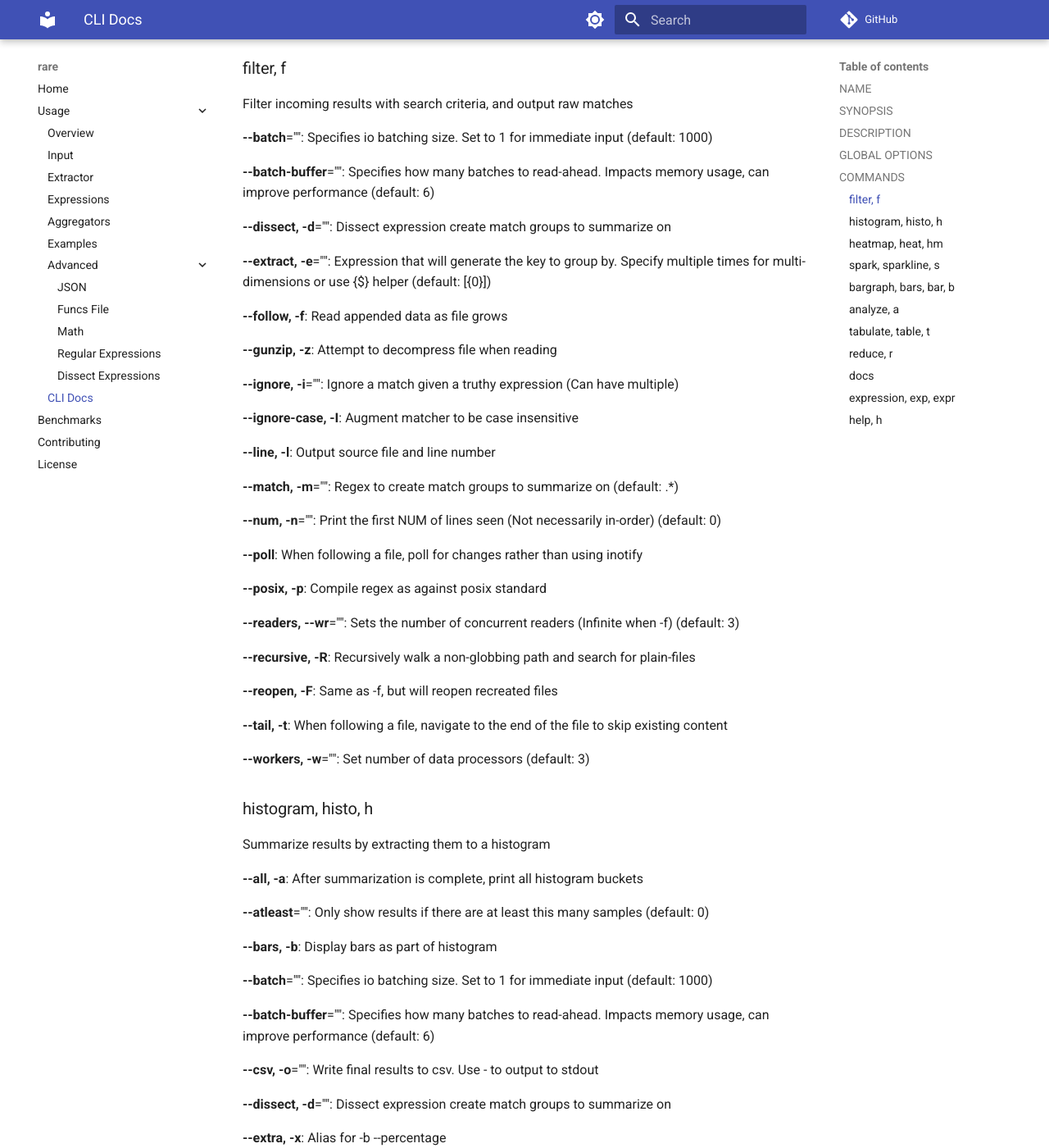
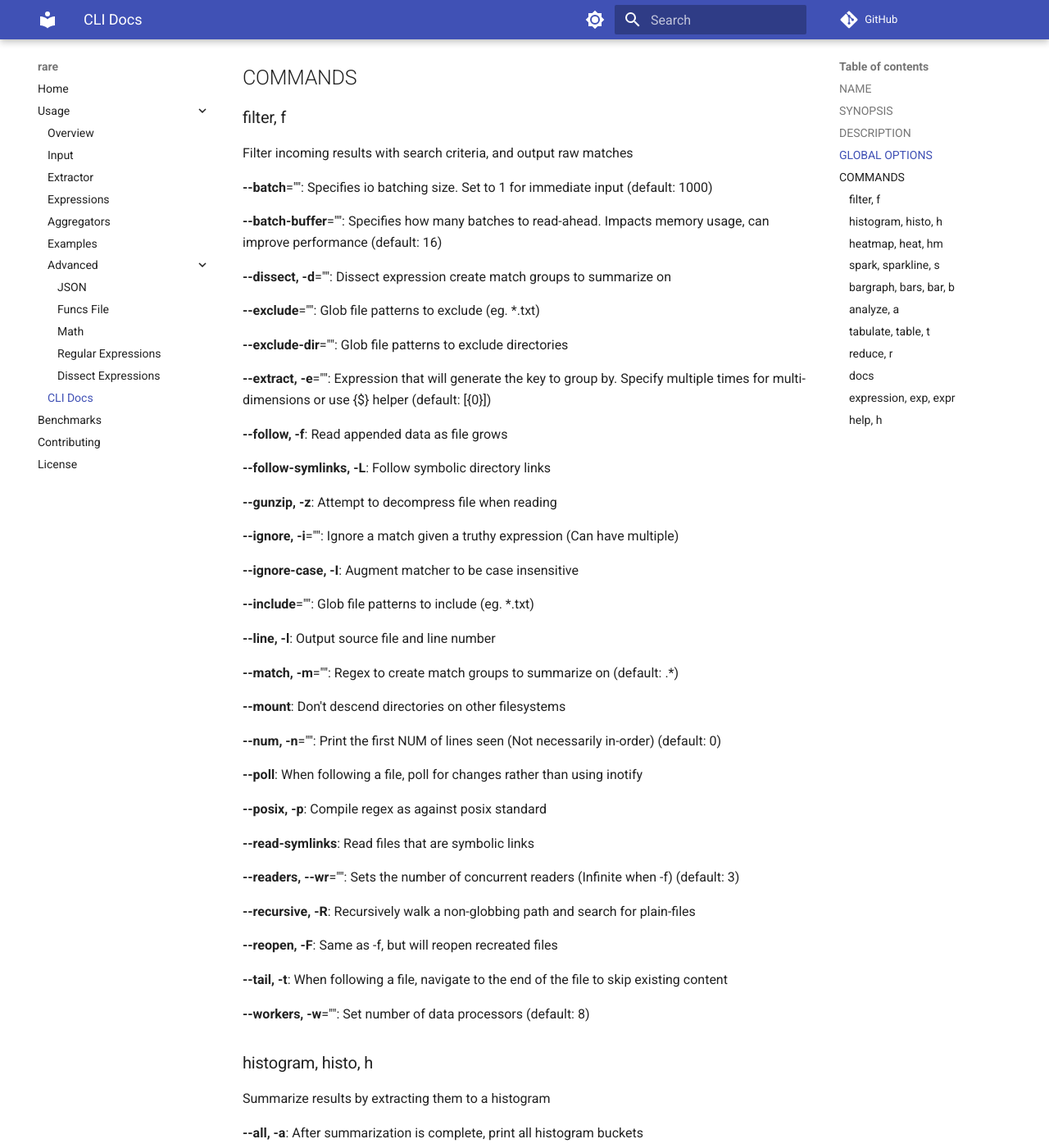
Before and after one commit to zix99/rare, an MkDocs documentation site: the page built from docs/cli-help.md, in a window 1280 px wide and 1400 px high, scrolled down 1474 px. Shown: the whole window at 82% size. Built offline with MkDocs 1.6.1 and Material for MkDocs 9.7.7, drawn with Linux system fonts in a browser that asks for light colours; comment, search, counter and statistics services are not loaded; some of the changed text lies outside the part shown.

Commit message:
First pass at docs

```diff
--- a/docs/cli-help.md
+++ b/docs/cli-help.md
@@ -65,13 +68,19 @@ Filter incoming results with search criteria, and output raw matches
 
 **--batch**="": Specifies io batching size. Set to 1 for immediate input (default: 1000)
 
-**--batch-buffer**="": Specifies how many batches to read-ahead. Impacts memory usage, can improve performance (default: 6)
+**--batch-buffer**="": Specifies how many batches to read-ahead. Impacts memory usage, can improve performance (default: 16)
 
 **--dissect, -d**="": Dissect expression create match groups to summarize on
+
+**--exclude**="": Glob file patterns to exclude (eg. *.txt)
+
+**--exclude-dir**="": Glob file patterns to exclude directories
 
 **--extract, -e**="": Expression that will generate the key to group by. Specify multiple times for multi-dimensions or use {$} helper (default: [{0}])
 
 **--follow, -f**: Read appended data as file grows
+
+**--follow-symlinks, -L**: Follow symbolic directory links
 
 **--gunzip, -z**: Attempt to decompress file when reading
 
@@ -79,15 +88,21 @@ Filter incoming results with search criteria, and output raw matches
 
 **--ignore-case, -I**: Augment matcher to be case insensitive
 
+**--include**="": Glob file patterns to include (eg. *.txt)
+
 **--line, -l**: Output source file and line number
 
 **--match, -m**="": Regex to create match groups to summarize on (default: .*)
+
+**--mount**: Don't descend directories on other filesystems
 
 **--num, -n**="": Print the first NUM of lines seen (Not necessarily in-order) (default: 0)
 
 **--poll**: When following a file, poll for changes rather than using inotify
 
 **--posix, -p**: Compile regex as against posix standard
+
+**--read-symlinks**: Read files that are symbolic links
 
 **--readers, --wr**="": Sets the number of concurrent readers (Infinite when -f) (default: 3)
 
@@ -97,7 +112,7 @@ Filter incoming results with search criteria, and output raw matches
 
 **--tail, -t**: When following a file, navigate to the end of the file to skip existing content
 
-**--workers, -w**="": Set number of data processors (default: 3)
+**--workers, -w**="": Set number of data processors (default: 8)
 
 ### histogram, histo, h
 
@@ -111,17 +126,23 @@ Summarize results by extracting them to a histogram
 
 **--batch**="": Specifies io batching size. Set to 1 for immediate input (default: 1000)
 
-**--batch-buffer**="": Specifies how many batches to read-ahead. Impacts memory usage, can improve performance (default: 6)
+**--batch-buffer**="": Specifies how many batches to read-ahead. Impacts memory usage, can improve performance (default: 16)
 
 **--csv, -o**="": Write final results to csv. Use - to output to stdout
 
 **--dissect, -d**="": Dissect expression create match groups to summarize on
+
+**--exclude**="": Glob file patterns to exclude (eg. *.txt)
+
+**--exclude-dir**="": Glob file patterns to exclude directories
 
 **--extra, -x**: Alias for -b --percentage
 
 **--extract, -e**="": Expression that will generate the key to group by. Specify multiple times for multi-dimensions or use {$} helper (default: [{0}])
 
 **--follow, -f**: Read appended data as file grows
+
+**--follow-symlinks, -L**: Follow symbolic directory links
 
 **--format, --fmt**="": Defines a format expression for displayed values
 
@@ -131,7 +152,11 @@ Summarize results by extracting them to a histogram
 
 **--ignore-case, -I**: Augment matcher to be case insensitive
 
+**--include**="": Glob file patterns to include (eg. *.txt)
+
 **--match, -m**="": Regex to create match groups to summarize on (default: .*)
+
+**--mount**: Don't descend directories on other filesystems
 
 **--noout**: Don't output any aggregation to stdout
 
@@ -142,6 +167,8 @@ Summarize results by extracting them to a histogram
 **--poll**: When following a file, poll for changes rather than using inotify
 
 **--posix, -p**: Compile regex as against posix standard
+
+**--read-symlinks**: Read files that are symbolic links
 
 **--readers, --wr**="": Sets the number of concurrent readers (Infinite when -f) (default: 3)
 
@@ -157,7 +184,7 @@ Summarize results by extracting them to a histogram
 
 **--tail, -t**: When following a file, navigate to the end of the file to skip existing content
 
-**--workers, -w**="": Set number of data processors (default: 3)
+**--workers, -w**="": Set number of data processors (default: 8)
 
 ### heatmap, heat, hm
 
@@ -165,7 +192,7 @@ Create a 2D heatmap of extracted data
 
 **--batch**="": Specifies io batching size. Set to 1 for immediate input (default: 1000)
 
-**--batch-buffer**="": Specifies how many batches to read-ahead. Impacts memory usage, can improve performance (default: 6)
+**--batch-buffer**="": Specifies how many batches to read-ahead. Impacts memory usage, can improve performance (default: 16)
 
 **--cols**="": Number of columns to display (default: 65)
 
@@ -175,9 +202,15 @@ Create a 2D heatmap of extracted data
 
 **--dissect, -d**="": Dissect expression create match groups to summarize on
 
+**--exclude**="": Glob file patterns to exclude (eg. *.txt)
+
+**--exclude-dir**="": Glob file patterns to exclude directories
+
 **--extract, -e**="": Expression that will generate the key to group by. Specify multiple times for multi-dimensions or use {$} helper (default: [{0}])
 
 **--follow, -f**: Read appended data as file grows
+
+**--follow-symlinks, -L**: Follow symbolic directory links
 
 **--format, --fmt**="": Defines a format expression for displayed values
 
@@ -187,11 +220,15 @@ Create a 2D heatmap of extracted data
 
 **--ignore-case, -I**: Augment matcher to be case insensitive
 
+**--include**="": Glob file patterns to include (eg. *.txt)
+
 **--match, -m**="": Regex to create match groups to summarize on (default: .*)
 
 **--max**="": Sets the upper bounds of the heatmap (default: auto) (default: 0)
 
 **--min**="": Sets the lower bounds of the heatmap (default: auto) (default: 0)
+
+**--mount**: Don't descend directories on other filesystems
 
 **--noout**: Don't output any aggregation to stdout
 
@@ -200,6 +237,8 @@ Create a 2D heatmap of extracted data
 **--poll**: When following a file, poll for changes rather than using inotify
 
 **--posix, -p**: Compile regex as against posix standard
+
+**--read-symlinks**: Read files that are symbolic links
 
 **--readers, --wr**="": Sets the number of concurrent readers (Infinite when -f) (default: 3)
 
@@ -217,7 +256,7 @@ Create a 2D heatmap of extracted data
 
 **--tail, -t**: When following a file, navigate to the end of the file to skip existing content
 
-**--workers, -w**="": Set number of data processors (default: 3)
+**--workers, -w**="": Set number of data processors (default: 8)
 
 ### spark, sparkline, s
 
@@ -225,7 +264,7 @@ Create rows of sparkline graphs
 
 **--batch**="": Specifies io batching size. Set to 1 for immediate input (default: 1000)
 
-**--batch-buffer**="": Specifies how many batches to read-ahead. Impacts memory usage, can improve performance (default: 6)
+**--batch-buffer**="": Specifies how many batches to read-ahead. Impacts memory usage, can improve performance (default: 16)
 
 **--cols**="": Number of columns to display (default: 65)
 
@@ -235,9 +274,15 @@ Create rows of sparkline graphs
 
 **--dissect, -d**="": Dissect expression create match groups to summarize on
 
+**--exclude**="": Glob file patterns to exclude (eg. *.txt)
+
+**--exclude-dir**="": Glob file patterns to exclude directories
+
 **--extract, -e**="": Expression that will generate the key to group by. Specify multiple times for multi-dimensions or use {$} helper (default: [{0}])
 
 **--follow, -f**: Read appended data as file grows
+
+**--follow-symlinks, -L**: Follow symbolic directory links
 
 **--format, --fmt**="": Defines a format expression for displayed values
 
@@ -247,7 +292,11 @@ Create rows of sparkline graphs
 
 **--ignore-case, -I**: Augment matcher to be case insensitive
 
+**--include**="": Glob file patterns to include (eg. *.txt)
+
 **--match, -m**="": Regex to create match groups to summarize on (default: .*)
+
+**--mount**: Don't descend directories on other filesystems
 
 **--noout**: Don't output any aggregation to stdout
 
@@ -258,6 +307,8 @@ Create rows of sparkline graphs
 **--poll**: When following a file, poll for changes rather than using inotify
 
 **--posix, -p**: Compile regex as against posix standard
+
+**--read-symlinks**: Read files that are symbolic links
 
 **--readers, --wr**="": Sets the number of concurrent readers (Infinite when -f) (default: 3)
 
@@ -275,7 +326,7 @@ Create rows of sparkline graphs
 
 **--tail, -t**: When following a file, navigate to the end of the file to skip existing content
 
-**--workers, -w**="": Set number of data processors (default: 3)
+**--workers, -w**="": Set number of data processors (default: 8)
 
 ### bargraph, bars, bar, b
 
@@ -283,15 +334,21 @@ Create a bargraph of the given 1 or 2 dimension data
 
 **--batch**="": Specifies io batching size. Set to 1 for immediate input (default: 1000)
 
-**--batch-buffer**="": Specifies how many batches to read-ahead. Impacts memory usage, can improve performance (default: 6)
+**--batch-buffer**="": Specifies how many batches to read-ahead. Impacts memory usage, can improve performance (default: 16)
 
 **--csv, -o**="": Write final results to csv. Use - to output to stdout
 
 **--dissect, -d**="": Dissect expression create match groups to summarize on
 
+**--exclude**="": Glob file patterns to exclude (eg. *.txt)
+
+**--exclude-dir**="": Glob file patterns to exclude directories
+
 **--extract, -e**="": Expression that will generate the key to group by. Specify multiple times for multi-dimensions or use {$} helper (default: [{0}])
 
 **--follow, -f**: Read appended data as file grows
+
+**--follow-symlinks, -L**: Follow symbolic directory links
 
 **--format, --fmt**="": Defines a format expression for displayed values
 
@@ -301,13 +358,19 @@ Create a bargraph of the given 1 or 2 dimension data
 
 **--ignore-case, -I**: Augment matcher to be case insensitive
 
+**--include**="": Glob file patterns to include (eg. *.txt)
+
 **--match, -m**="": Regex to create match groups to summarize on (default: .*)
+
+**--mount**: Don't descend directories on other filesystems
 
 **--noout**: Don't output any aggregation to stdout
 
 **--poll**: When following a file, poll for changes rather than using inotify
 
 **--posix, -p**: Compile regex as against posix standard
+
+**--read-symlinks**: Read files that are symbolic links
 
 **--readers, --wr**="": Sets the number of concurrent readers (Infinite when -f) (default: 3)
 
@@ -325,7 +388,7 @@ Create a bargraph of the given 1 or 2 dimension data
 
 **--tail, -t**: When following a file, navigate to the end of the file to skip existing content
 
-**--workers, -w**="": Set number of data processors (default: 3)
+**--workers, -w**="": Set number of data processors (default: 8)
 
 ### analyze, a
 
@@ -333,9 +396,13 @@ Numerical analysis on a set of filtered data
 
 **--batch**="": Specifies io batching size. Set to 1 for immediate input (default: 1000)
 
-**--batch-buffer**="": Specifies how many batches to read-ahead. Impacts memory usage, can improve performance (default: 6)
+**--batch-buffer**="": Specifies how many batches to read-ahead. Impacts memory usage, can improve performance (default: 16)
 
 **--dissect, -d**="": Dissect expression create match groups to summarize on
+
+**--exclude**="": Glob file patterns to exclude (eg. *.txt)
+
+**--exclude-dir**="": Glob file patterns to exclude directories
 
 **--extra, -x**: Displays extra analysis on the data (Requires more memory and cpu)
 
@@ -343,19 +410,27 @@ Numerical analysis on a set of filtered data
 
 **--follow, -f**: Read appended data as file grows
 
+**--follow-symlinks, -L**: Follow symbolic directory links
+
 **--gunzip, -z**: Attempt to decompress file when reading
 
 **--ignore, -i**="": Ignore a match given a truthy expression (Can have multiple)
 
 **--ignore-case, -I**: Augment matcher to be case insensitive
 
+**--include**="": Glob file patterns to include (eg. *.txt)
+
 **--match, -m**="": Regex to create match groups to summarize on (default: .*)
+
+**--mount**: Don't descend directories on other filesystems
 
 **--poll**: When following a file, poll for changes rather than using inotify
 
 **--posix, -p**: Compile regex as against posix standard
 
 **--quantile, -q**="": Adds a quantile to the output set. Requires --extra (default: [90 99 99.9])
+
+**--read-symlinks**: Read files that are symbolic links
 
 **--readers, --wr**="": Sets the number of concurrent readers (Infinite when -f) (default: 3)
 
@@ -369,7 +444,7 @@ Numerical analysis on a set of filtered data
 
 **--tail, -t**: When following a file, navigate to the end of the file to skip existing content
 
-**--workers, -w**="": Set number of data processors (default: 3)
+**--workers, -w**="": Set number of data processors (default: 8)
 
 ### tabulate, table, t
 
@@ -377,7 +452,7 @@ Create a 2D summarizing table of extracted data
 
 **--batch**="": Specifies io batching size. Set to 1 for immediate input (default: 1000)
 
-**--batch-buffer**="": Specifies how many batches to read-ahead. Impacts memory usage, can improve performance (default: 6)
+**--batch-buffer**="": Specifies how many batches to read-ahead. Impacts memory usage, can improve performance (default: 16)
 
 **--cols**="": Number of columns to display (default: 10)
 
@@ -389,11 +464,19 @@ Create a 2D summarizing table of extracted data
 
 **--dissect, -d**="": Dissect expression create match groups to summarize on
 
+**--exclude**="": Glob file patterns to exclude (eg. *.txt)
+
+**--exclude-dir**="": Glob file patterns to exclude directories
+
 **--extra, -x**: Display row and column totals
 
 **--extract, -e**="": Expression that will generate the key to group by. Specify multiple times for multi-dimensions or use {$} helper (default: [{0}])
 
 **--follow, -f**: Read appended data as file grows
+
+**--follow-symlinks, -L**: Follow symbolic directory links
+
+**--format, --fmt**="": Defines a format expression for displayed values
 
 **--gunzip, -z**: Attempt to decompress file when reading
 
@@ -401,7 +484,11 @@ Create a 2D summarizing table of extracted data
 
 **--ignore-case, -I**: Augment matcher to be case insensitive
 
+**--include**="": Glob file patterns to include (eg. *.txt)
+
 **--match, -m**="": Regex to create match groups to summarize on (default: .*)
+
+**--mount**: Don't descend directories on other filesystems
 
 **--noout**: Don't output any aggregation to stdout
 
@@ -410,6 +497,8 @@ Create a 2D summarizing table of extracted data
 **--poll**: When following a file, poll for changes rather than using inotify
 
 **--posix, -p**: Compile regex as against posix standard
+
+**--read-symlinks**: Read files that are symbolic links
 
 **--readers, --wr**="": Sets the number of concurrent readers (Infinite when -f) (default: 3)
 
@@ -427,7 +516,7 @@ Create a 2D summarizing table of extracted data
 
 **--tail, -t**: When following a file, navigate to the end of the file to skip existing content
 
-**--workers, -w**="": Set number of data processors (default: 3)
+**--workers, -w**="": Set number of data processors (default: 8)
 
 ### reduce, r
 
@@ -437,7 +526,7 @@ Aggregate the results of a query based on an expression, pulling customized summ
 
 **--batch**="": Specifies io batching size. Set to 1 for immediate input (default: 1000)
 
-**--batch-buffer**="": Specifies how many batches to read-ahead. Impacts memory usage, can improve performance (default: 6)
+**--batch-buffer**="": Specifies how many batches to read-ahead. Impacts memory usage, can improve performance (default: 16)
 
 **--cols**="": Number of columns to display (default: 10)
 
@@ -445,9 +534,17 @@ Aggregate the results of a query based on an expression, pulling customized summ
 
 **--dissect, -d**="": Dissect expression create match groups to summarize on
 
+**--exclude**="": Glob file patterns to exclude (eg. *.txt)
+
+**--exclude-dir**="": Glob file patterns to exclude directories
+
 **--extract, -e**="": Expression that will generate the key to group by. Specify multiple times for multi-dimensions or use {$} helper (default: [{@}])
 
 **--follow, -f**: Read appended data as file grows
+
+**--follow-symlinks, -L**: Follow symbolic directory links
+
+**--format, --fmt**="": Defines a format expression for displayed values. Syntax: `[name=]expr`
 
 **--group, -g**="": Specifies one or more expressions to group on. Syntax: `[name=]expr`
 
@@ -457,9 +554,13 @@ Aggregate the results of a query based on an expression, pulling customized summ
 
 **--ignore-case, -I**: Augment matcher to be case insensitive
 
+**--include**="": Glob file patterns to include (eg. *.txt)
+
 **--initial**="": Specify the default initial value for any accumulators that don't specify (default: 0)
 
 **--match, -m**="": Regex to create match groups to summarize on (default: .*)
+
+**--mount**: Don't descend directories on other filesystems
 
 **--noout**: Don't output any aggregation to stdout
 
@@ -468,6 +569,8 @@ Aggregate the results of a query based on an expression, pulling customized summ
 **--poll**: When following a file, poll for changes rather than using inotify
 
 **--posix, -p**: Compile regex as against posix standard
+
+**--read-symlinks**: Read files that are symbolic links
 
 **--readers, --wr**="": Sets the number of concurrent readers (Infinite when -f) (default: 3)
 
@@ -485,7 +588,7 @@ Aggregate the results of a query based on an expression, pulling customized summ
 
 **--tail, -t**: When following a file, navigate to the end of the file to skip existing content
 
-**--workers, -w**="": Set number of data processors (default: 3)
+**--workers, -w**="": Set number of data processors (default: 8)
 
 ### docs
 
```
Also changed, not shown: other parts of docs/cli-help.md (+3 -0 lines), docs/usage/input.md (+41 -0 lines).
